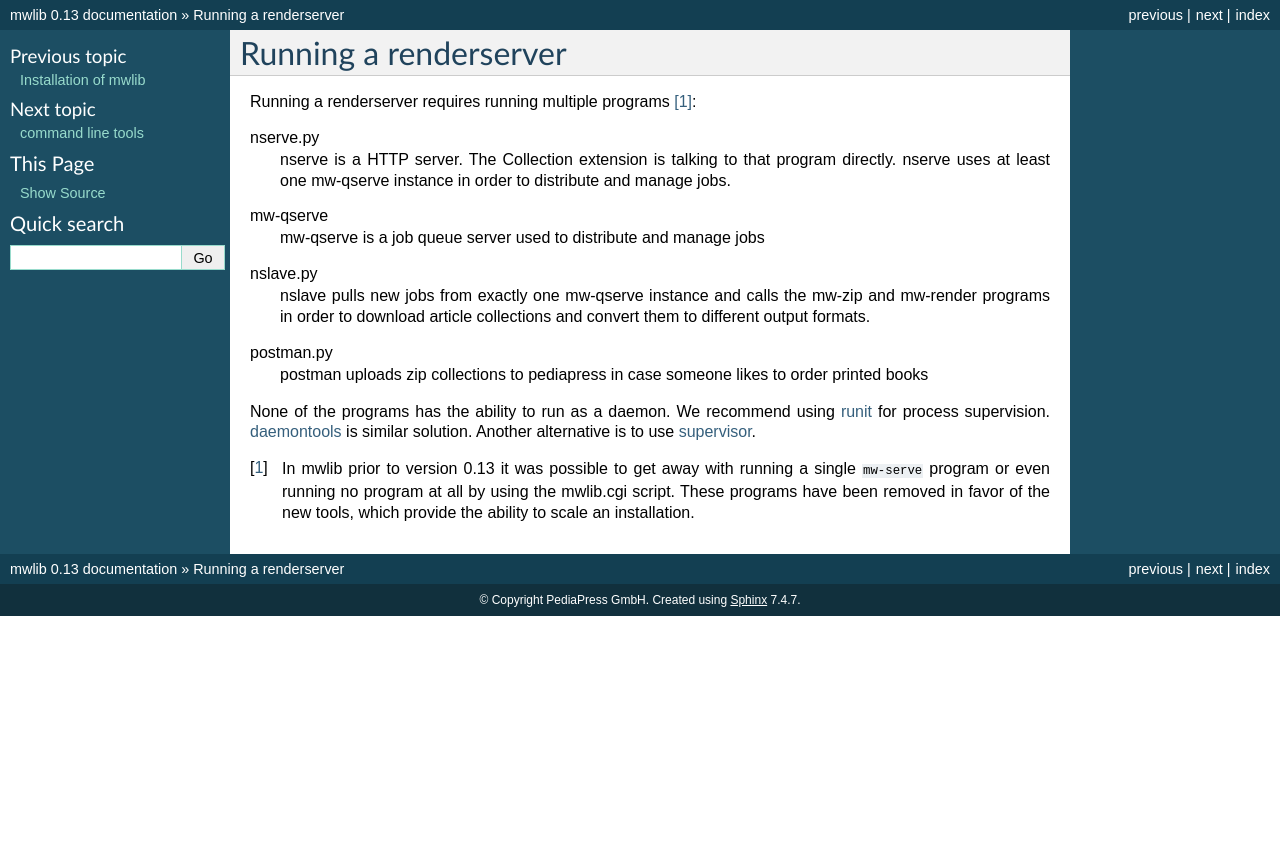
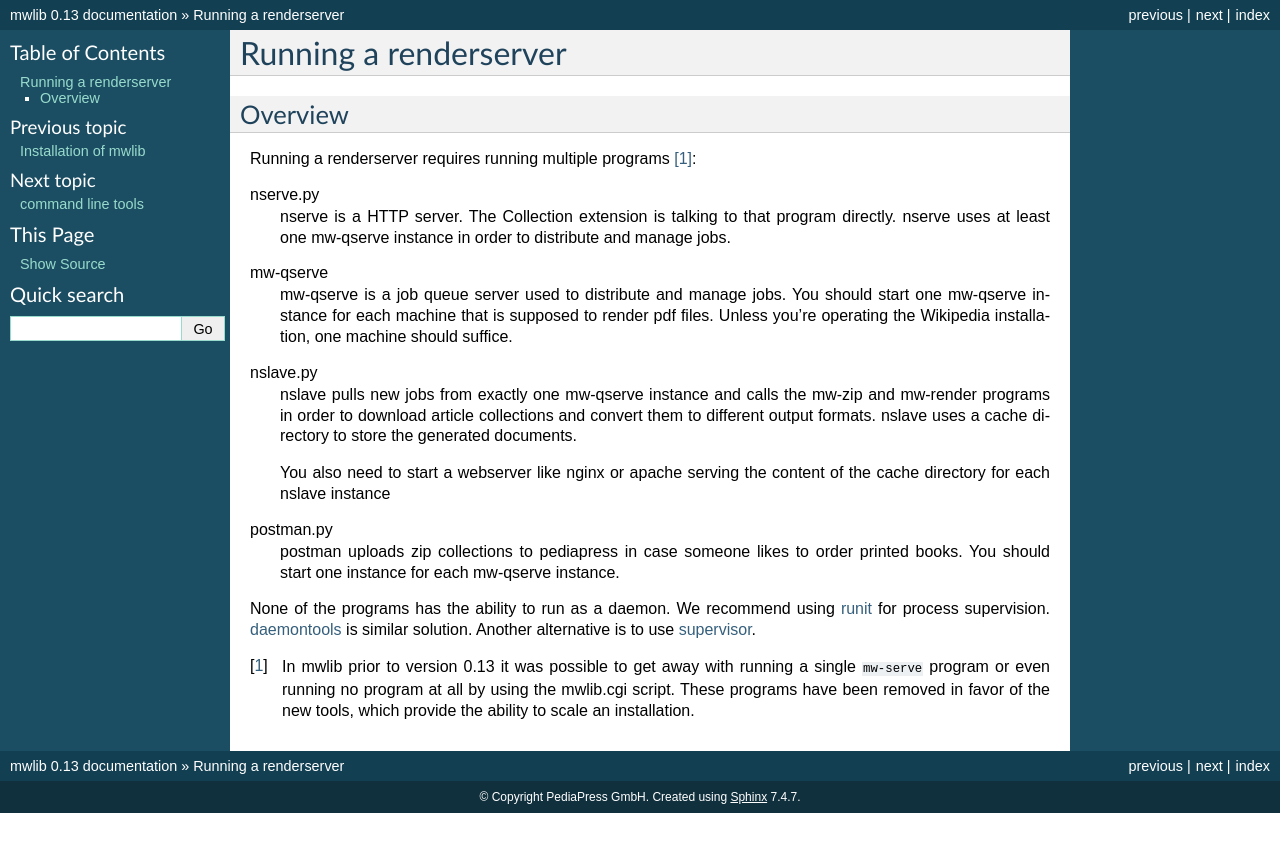
Before and after one commit to pediapress/mwlib, a Sphinx documentation site: the page built from docs/renderserver.rst, in a window 1280 px wide. Shown: the top 852 px of the page. Built offline with Sphinx 7.4.7, drawn with Linux system fonts in a browser that asks for light colours.

Commit message:
extend renderserver overview a bit

```diff
--- a/docs/renderserver.rst
+++ b/docs/renderserver.rst
@@ -3,6 +3,9 @@
 ~~~~~~~~~~~~~~~~~~~~~~~~~~~~~~~~~~~~~
 Running a renderserver
 ~~~~~~~~~~~~~~~~~~~~~~~~~~~~~~~~~~~~~
+
+Overview
+--------------
 
 Running a renderserver requires running multiple programs [#mw-serve]_:
 
@@ -12,16 +15,25 @@ nserve.py
   order to distribute and manage jobs.
 
 mw-qserve
-  mw-qserve is a job queue server used to distribute and manage jobs
+  mw-qserve is a job queue server used to distribute and manage
+  jobs. You should start one mw-qserve instance for each machine that
+  is supposed to render pdf files. Unless you're operating the
+  Wikipedia installation, one machine should suffice.
 
 nslave.py
   nslave pulls new jobs from exactly one mw-qserve instance and calls
   the mw-zip and mw-render programs in order to download article
   collections and convert them to different output formats.
+  nslave uses a cache directory to store the generated documents.
+
+  You also need to start a webserver like nginx or apache serving the
+  content of the cache directory for each nslave instance
 
 postman.py
   postman uploads zip collections to pediapress in case someone likes
-  to order printed books
+  to order printed books. You should start one instance for each
+  mw-qserve instance.
+
 
 None of the programs has the ability to run as a daemon. We recommend
 using `runit <http://smarden.org/runit/>`_ for process
@@ -29,7 +41,6 @@ supervision. `daemontools <http://cr.yp.to/daemontools.html>`_ is
 similar solution.
 Another alternative is to use `supervisor <http://supervisord.org/>`_.
 
-
 .. [#mw-serve] In mwlib prior to version 0.13 it was possible to get
    away with running a single ``mw-serve`` program or even running no
    program at all by using the mwlib.cgi script. These programs have
```
